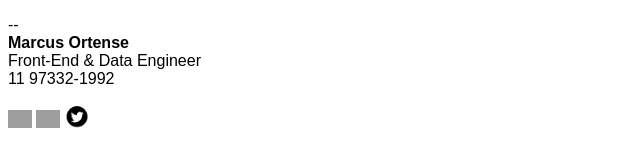
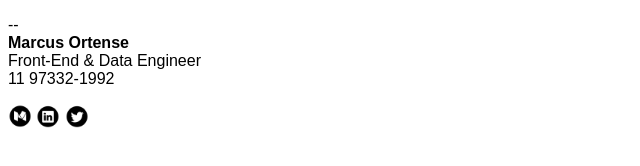
Before and after one commit to ortense/ortense.github.io, a plain HTML site: page assinatura.html in a window 1280 px wide. Shown: the full height of the page, 0-640 px from the left. Drawn offline with Linux system fonts and the light colour scheme; grey boxes are pictures that could not be loaded.

Commit message:
mais icones

```diff
--- a/assinatura.html
+++ b/assinatura.html
@@ -14,7 +14,7 @@
     </p>
     <p>
     <a style="text-decoration: none" href="https://medium.com/marcus-ortense" title="Medium Marcus Ortense">
-        <img width="24px" src="http://ortense.github.io/img/ico-bw-medium.ico" alt="Medium Marcus Ortense">
+        <img width="24px" src="http://ortense.github.io/img/ico-bw-medium.png" alt="Medium Marcus Ortense">
     </a> <a style="text-decoration: none" href="https://br.linkedin.com/in/marcusortense" title="LinkedIn Marcus Ortense">
         <img width="24px" src="http://ortense.github.io/img/ico-bw-linkedin.png" alt="LinkedIn Marcus Ortense">
     </a> <a style="text-decoration: none" href="https://twitter.com/mahortense" title="Twitter @mahortense">
```
Also changed, not shown: img/ico-bw-linkedin.png (renamed from img/ico-bw-linkein.png).
